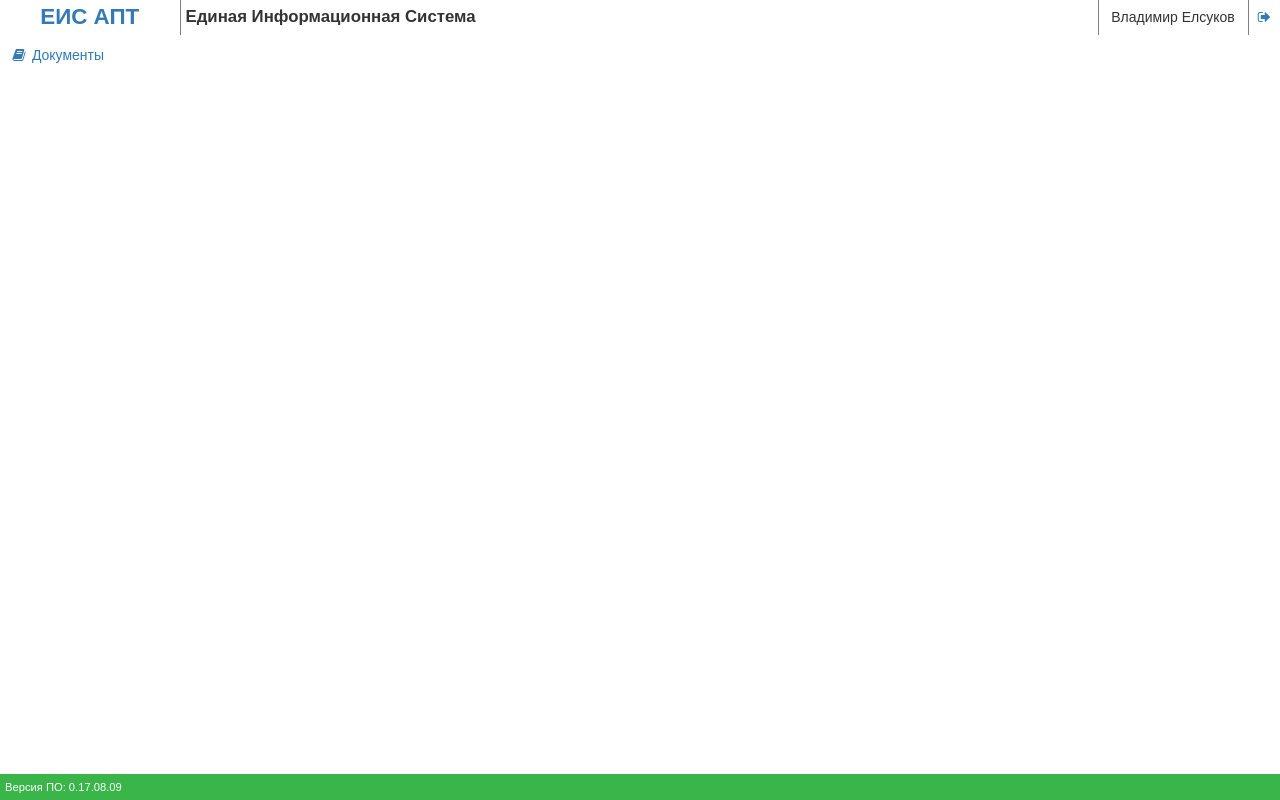
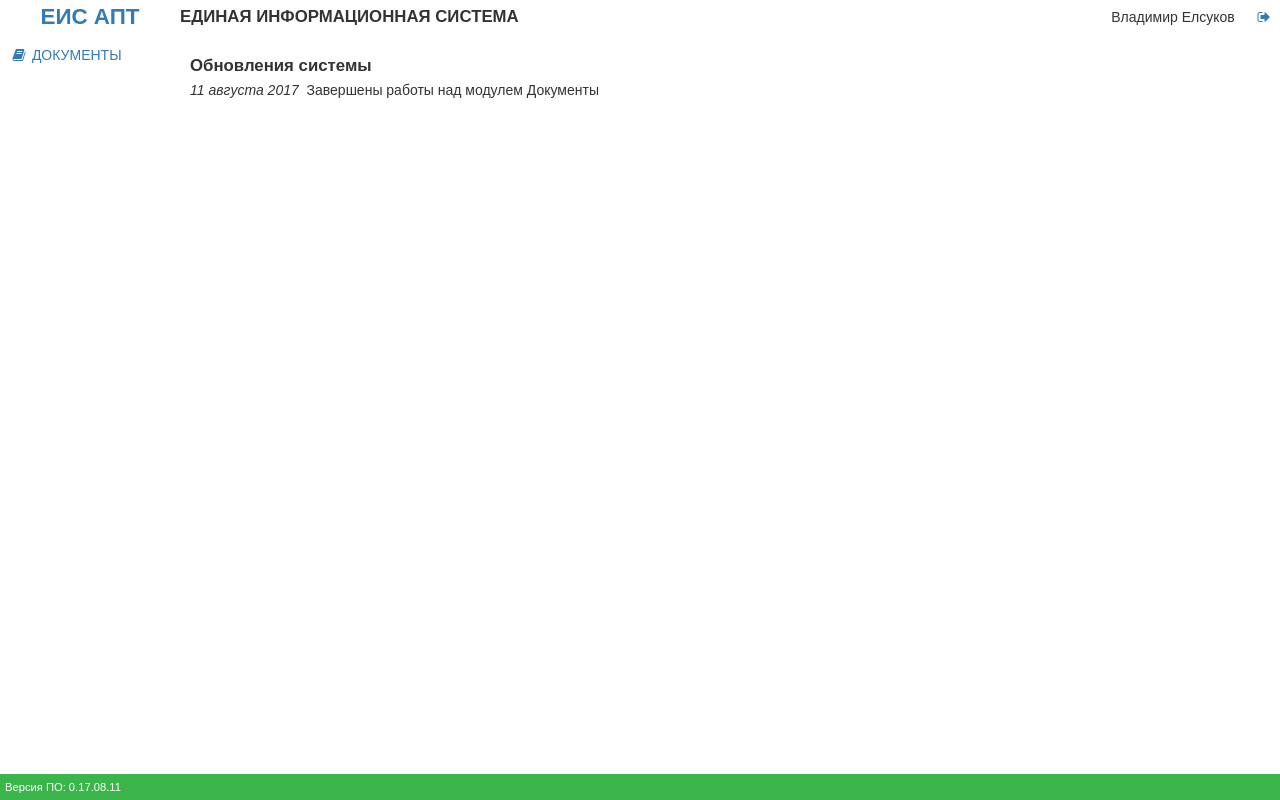
Before and after one commit to e-vladimir/EIS, a Django app: page / in a window 1280 px wide. Run offline with Django 3.2, Linux system fonts and the light colour scheme; a user stored in the database is signed in; some libraries are stand-ins or nearby versions.

Commit message:
Завершение модуля Документы

```diff
--- a/EIS/global_info.py
+++ b/EIS/global_info.py
@@ -1,2 +1,2 @@
 EIS_NAME    = 'АПТ'
-EIS_VERSION = '0.17.08.09'
+EIS_VERSION = '0.17.08.11'
--- a/EIS/static/main.css
+++ b/EIS/static/main.css
@@ -34,7 +34,6 @@ body {
 
 .menu div {
     padding: 2px;
-    vertical-align: middle;
     }
 
 .menu a {
@@ -64,7 +63,7 @@ h1 {
 h2 {
     font-size: 1.2em;
     font-weight: bold;
-    margin: 5px 5px 5px 5px;
+    margin: 5px 5px 5px 0px;
     }
 
 h3 {
--- a/EIS/templates/header.html
+++ b/EIS/templates/header.html
@@ -1,7 +1,7 @@
 {% include "start.html" %}
 
 <div class="header">
-    <table width="100%" rules="all"><tr>
+    <table width="100%"><tr>
         <td width="180px" height="20px" align="center" valign="center"><h1><a href="/">ЕИС {{ EIS_info.name }}</a></h1></td>
         <td><h2>{{ EIS_info.title }}</h2></td>
         <td width="150 px" align="center">{{ EIS_info.user }}</td>
--- a/EIS/templates/index_private.html
+++ b/EIS/templates/index_private.html
@@ -6,7 +6,16 @@
     </table>
 </div>
 
-<div class="content"></div>
+<div class="content">
+    <table>
+        <tr><td colspan="2"><h2>Обновления системы</h2></td></tr>
+
+        <tr>
+            <td><i>11 августа 2017</i> &nbsp;</td>
+            <td>Завершены работы над модулем Документы</td>
+        </tr>
+    </table>
+</div>
 
 {% include "footer.html" %}
 {% include "end.html" %}
--- a/EIS/templates/index_public.html
+++ b/EIS/templates/index_public.html
@@ -2,7 +2,7 @@
 
 <table width="100%" height="100%">
     <tr><td align="center" valign="bottom" height="100%"><h1>Единая Информационная Система {{ EIS_info.name }}</h1></td></tr>
-    <tr><td align="center" valign="top"><a href="/admin/">Авторизация</a></td></tr>
+    <tr><td align="center" valign="top"><a href="/admin/login/?next=/">Авторизация</a></td></tr>
 </table>
 
 {% include "footer.html" %}
--- a/EIS/templates/menu.html
+++ b/EIS/templates/menu.html
@@ -1,5 +1,5 @@
 <tr>
-    <td height="32px">
-        <a href="/documents/"> <i class="fa fa-book fa-fw" aria-hidden="true"></i> Документы</a>
+    <td>
+        <a href="/documents/"> <i class="fa fa-book fa-fw" aria-hidden="true"></i> ДОКУМЕНТЫ</a>
     </td>
 </tr>
--- a/EIS/views.py
+++ b/EIS/views.py
@@ -4,6 +4,7 @@ from wsgiref.util import FileWrapper
 from django.http.response import HttpResponse
 from django.shortcuts import render
 from django.contrib import auth
+from django.contrib.admin.models import LogEntry
 
 from EIS import settings
 from EIS.global_info import *
@@ -13,7 +14,7 @@ def page_index(request):
 	EIS_info = dict()
 	EIS_info['name'] = EIS_NAME
 	EIS_info['version'] = EIS_VERSION
-	EIS_info['title'] = "Единая Информационная Система"
+	EIS_info['title'] = "ЕДИНАЯ ИНФОРМАЦИОННАЯ СИСТЕМА"
 
 	if request.user.is_authenticated():
 		EIS_info['user'] = "{0} {1}".format(request.user.first_name, request.user.last_name)
```
